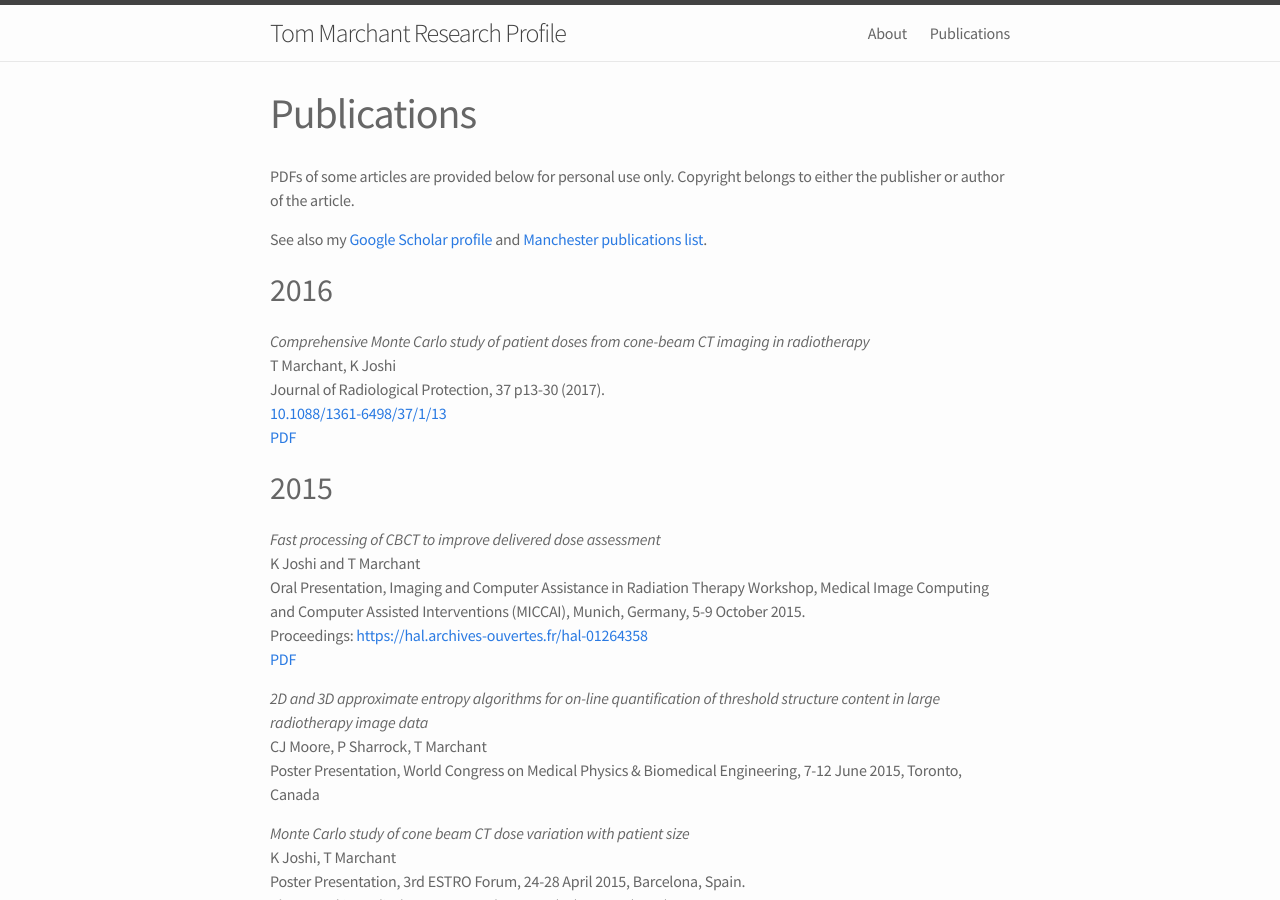
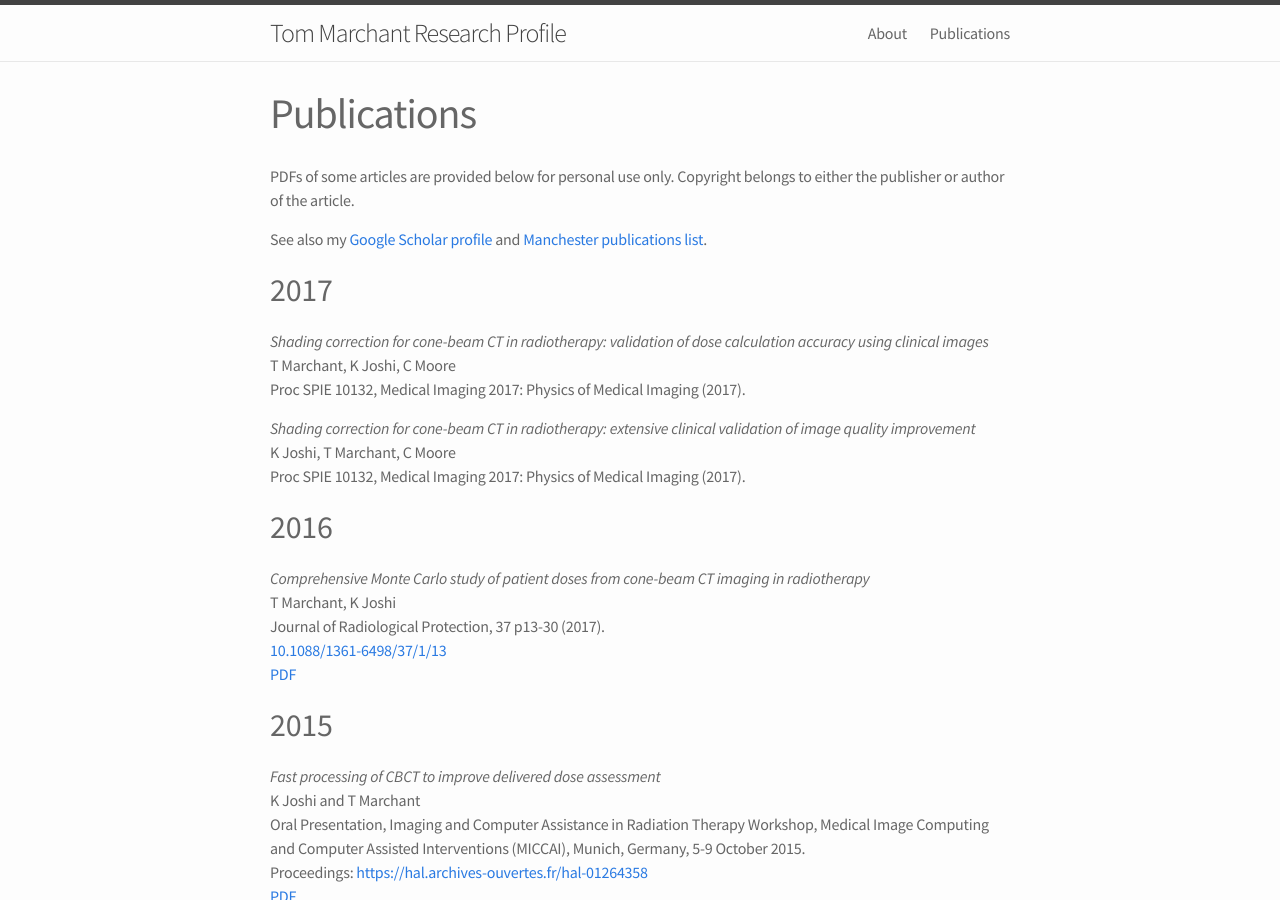
Before and after one commit to temarchant/researchprofile, a Jekyll site: the page built from 02_publications.md, in a window 1280 px wide and 900 px high. Built offline with Jekyll 4.4.1, drawn with Linux system fonts in a browser that asks for light colours.

Commit message:
added SPIE Medical Imaging 2017 papers to publications list

```diff
--- a/02_publications.md
+++ b/02_publications.md
@@ -10,6 +10,19 @@ Copyright belongs to either the publisher or author of the article.
 See also my [Google Scholar
 profile](http://scholar.google.com/citations?hl=en&user=xvosebYAAAAJ) and [Manchester publications
 list](https://www.research.manchester.ac.uk/portal/en/researchers/thomas-marchant(962e3f0a-0217-4d2b-8028-22943cb08a9e)/publications.html).
+
+2017
+----
+
+*Shading correction for cone-beam CT in radiotherapy: validation of dose
+calculation accuracy using clinical images*
+T Marchant, K Joshi, C Moore
+Proc SPIE 10132, Medical Imaging 2017: Physics of Medical Imaging (2017).
+
+*Shading correction for cone-beam CT in radiotherapy: extensive clinical
+validation of image quality improvement*
+K Joshi, T Marchant, C Moore
+Proc SPIE 10132, Medical Imaging 2017: Physics of Medical Imaging (2017).
 
 2016
 ----
```
